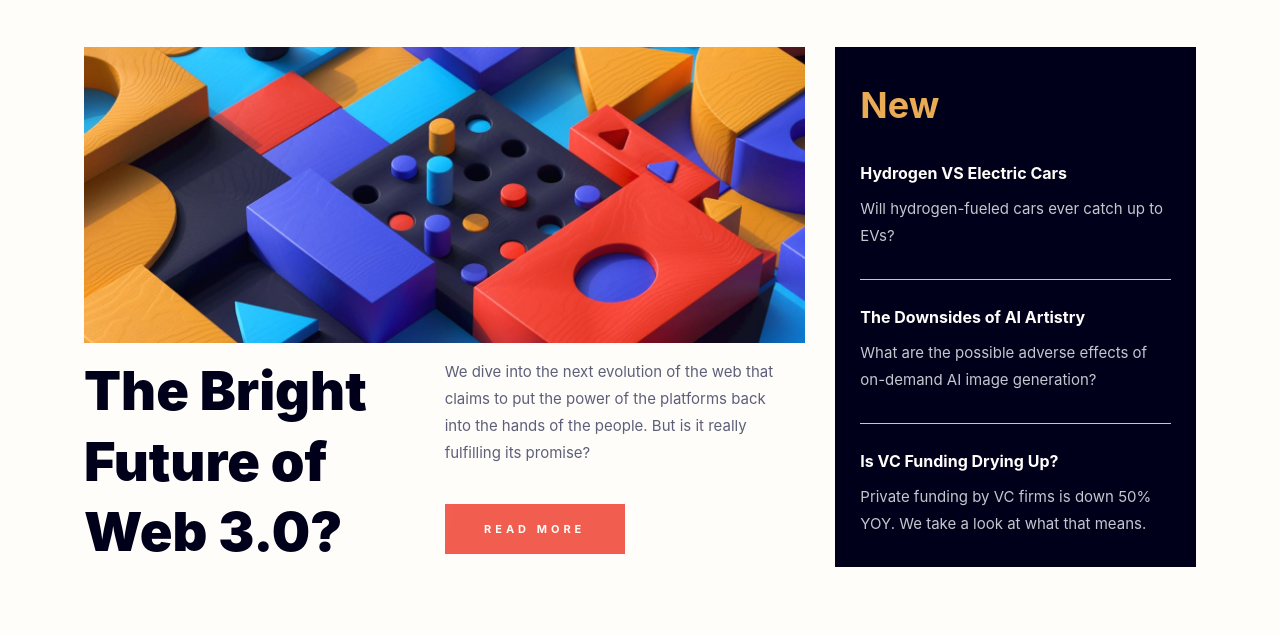
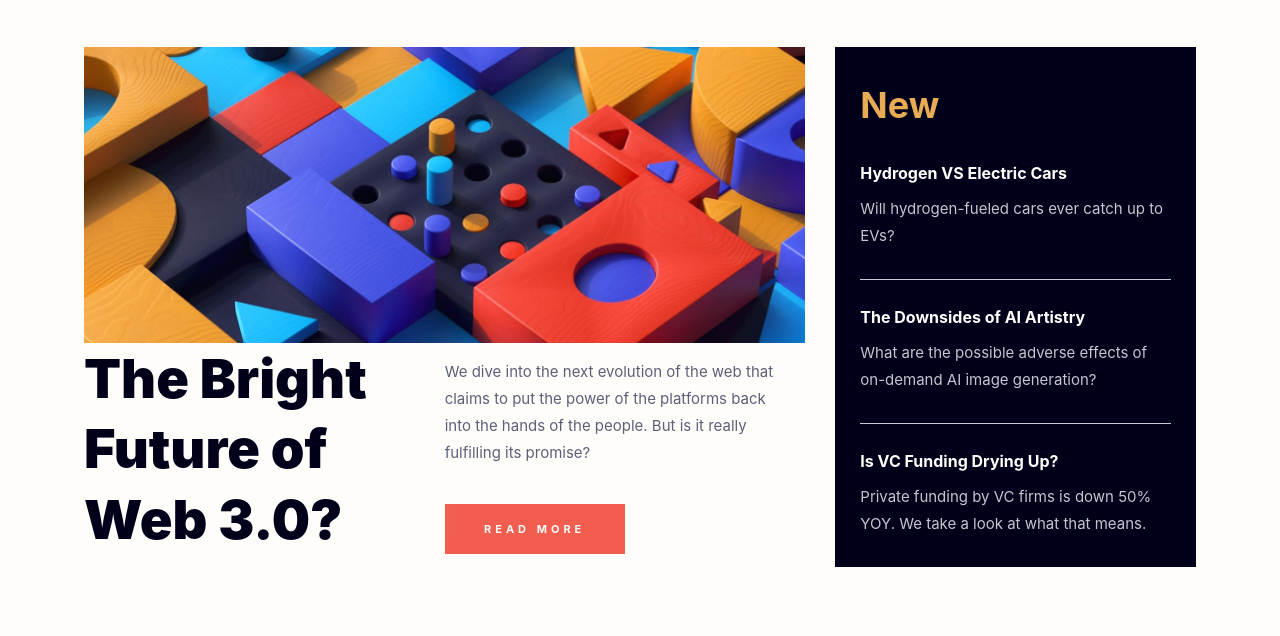
Before and after one commit to zeynabmvs/NewsHomePage, a website: page index.html in a window 1280 px wide. Shown: the part 113-749 px from the top of the page. Drawn offline with nearby package versions, Linux system fonts and the light colour scheme; files that its build step writes are made by us from their sources.

Commit message:
fix style

```diff
--- a/assets/scss/components/main.scss
+++ b/assets/scss/components/main.scss
@@ -64,7 +64,7 @@
             color: var(--very-dark-blue);
             margin-bottom: rem(28);
             padding-right: rem(10);
-            margin: auto 0;
+            // margin: auto 0;
 
             @include breakpoint(medium) {
                 margin-bottom: 0;
```
